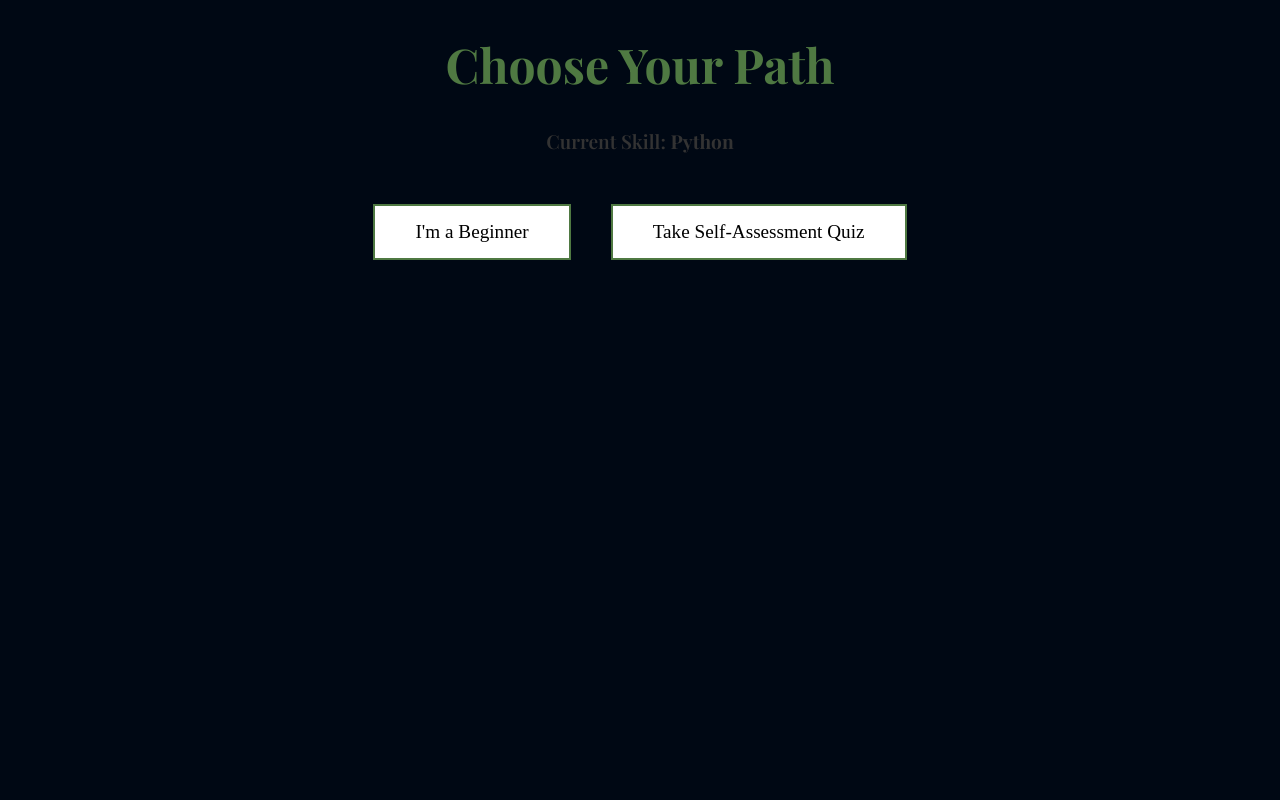
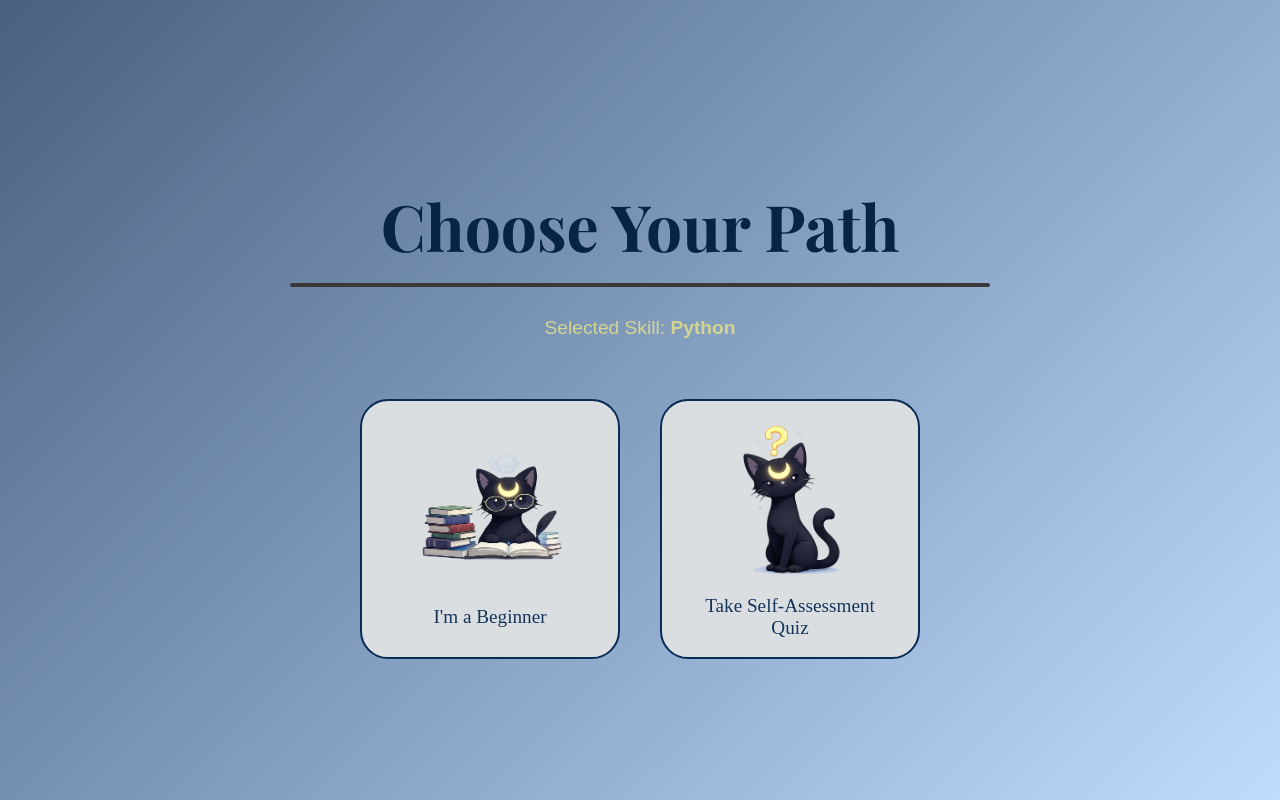
Before and after one commit to Elsapischache1/FrozenCode_AMUHACKS5.0, a React (Create React App) app in the folder frontend/: page /path in a window 1280 px wide. Built offline with nearby package versions, Linux system fonts and the light colour scheme.

Commit message:
path changes

```diff
--- a/frontend/src/pages/PathSelection.jsx
+++ b/frontend/src/pages/PathSelection.jsx
@@ -44,15 +44,17 @@ const PathSelection = () => {
   return (
     <div className="path-container">
       <h1 className="path-title">Choose Your Path</h1>
-      <p className="path-subtitle">Current Skill: <strong>{skill}</strong></p>
+      <p className="path-subtitle">Selected Skill: <strong>{skill}</strong></p>
 
       <div className="path-buttons">
         <button onClick={() => sendChoice("beginner")}>
-          I'm a Beginner
+         <img src={require("../assets/luna-reading.png")} alt="Beginner" />
+         <span>I'm a Beginner</span>
         </button>
 
         <button onClick={() => sendChoice("quiz")}>
-          Take Self-Assessment Quiz
+         <img src={require("../assets/luna-thinking.png")} alt="Quiz" />
+         <span>Take Self‑Assessment Quiz</span>
         </button>
       </div>
     </div>
--- a/frontend/src/styles/pathSelection.css
+++ b/frontend/src/styles/pathSelection.css
@@ -17,6 +17,91 @@
   font-size: 1.2rem;
   color: #333;
 }
+@import url("https://fonts.googleapis.com/css2?family=Playfair+Display:wght@600;700&display=swap");
+
+.path-container {
+  height: 100vh;
+  display: flex;
+  flex-direction: column;
+  justify-content: center;
+  align-items: center;
+
+  background: linear-gradient(
+    135deg,
+    #496181 0%,
+
+    #bfdbfe 100%
+  );
+  text-align: center;
+  font-family: 'Poppins', sans-serif;
+}
+.path-container h1::after {
+  content: "";
+  display: block;
+  width: 700px;
+  height: 4px;
+  background:#39393a;
+  margin: 15px auto 0;
+  border-radius: 2px;
+}
+
+/* ===== TITLE ===== */
+.path-title {
+  font-family: "Playfair Display", serif;
+  font-size: 4rem;
+  font-weight: 700;
+  margin-bottom: 10px;
+  color: #072346;
+}
+
+/* ===== SUBTITLE ===== */
+.path-subtitle {
+  margin-bottom: 60px;
+  font-size: 1.2rem;
+  color: #d3d590;
+}
+
+/* ===== BUTTON WRAPPER ===== */
+.path-buttons {
+  display: flex;
+  gap: 80px;
+}
+
+/* ===== CARD STYLE BUTTONS ===== */
+.path-buttons button {
+  width: 260px;
+  height: 260px;
+
+  border-radius: 28px;
+  border: 2px solid transparent;
+
+  background: white;   /* default dark blue */
+  color: #15345c;
+
+  transition:
+    transform 0.3s ease,
+    box-shadow 0.3s ease,
+    border 0.3s ease,
+    background 0.3s ease,
+    color 0.3s ease;
+}
+
+
+/* ===== HOVER EFFECT ===== */
+.path-buttons button:hover {
+  transform: translateY(-6px);
+
+  background: #FAF0CA;
+  color: #1e293b;
+
+  border: 3px solid #fede60;
+
+  box-shadow:
+    0 0 25px rgba(244, 216, 103, 0.9),
+    0 0 60px rgba(252, 221, 100, 0.8),
+    0 0 120px rgba(255, 225, 105, 0.6);
+}
+
 
 .path-buttons {
   display: flex;
@@ -28,12 +113,17 @@
   font-family: serif;
   font-size: 1.2rem;
   padding: 15px 40px;
-  border: 2px solid #4f7942;
-  background: white;
+  border: 2px solid #092c56;
+  background: #DADEE1;
   cursor: pointer;
 }
+.path-buttons button img {
+  width:170px;
+  height: auto;
+}
+
 
 .path-buttons button:hover {
-  background: #4f7942;
-  color: white;
+  background: #DADEE1;
+  color: #15345c;
 }
```
Also changed, not shown: frontend/src/assets/luna-reading.png (added), frontend/src/assets/luna-thinking.png (added).
